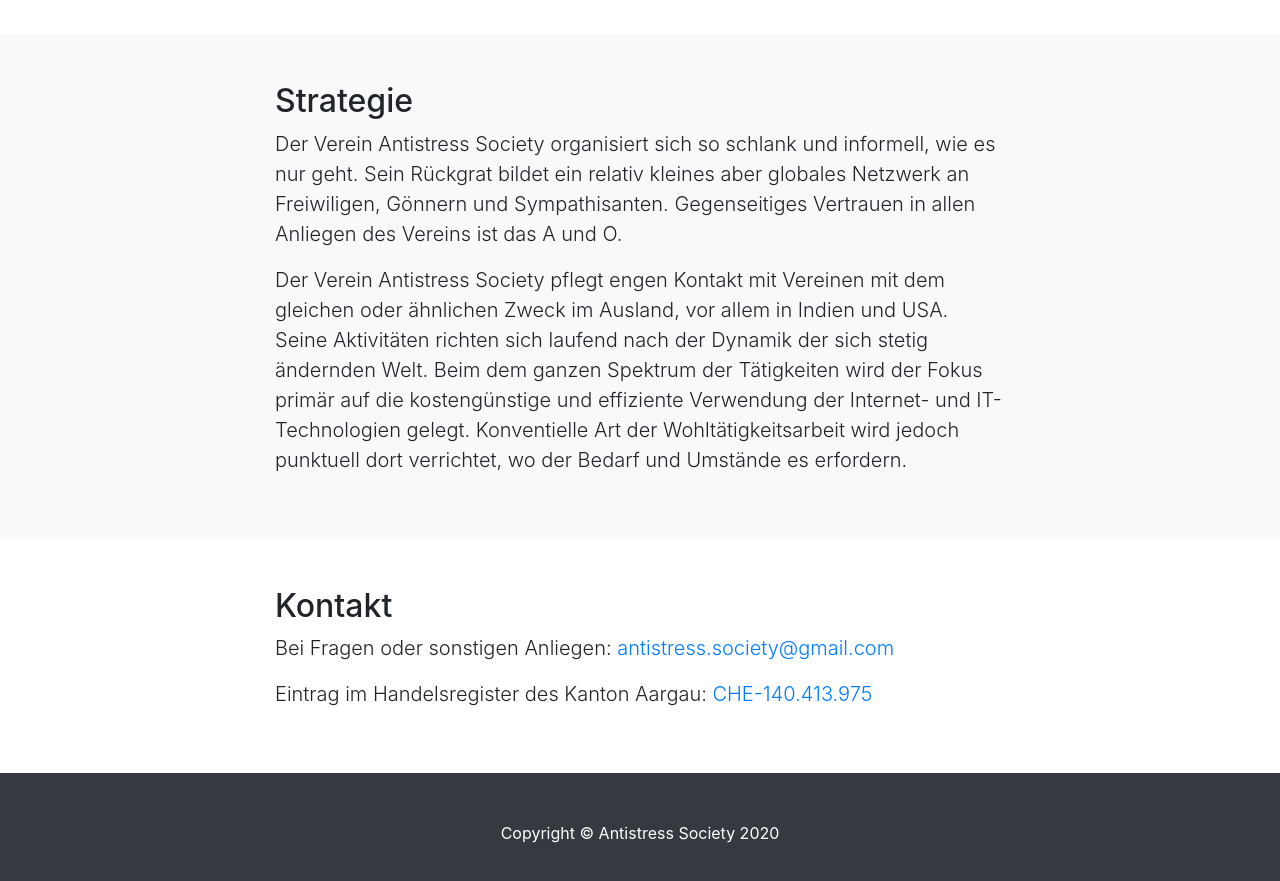
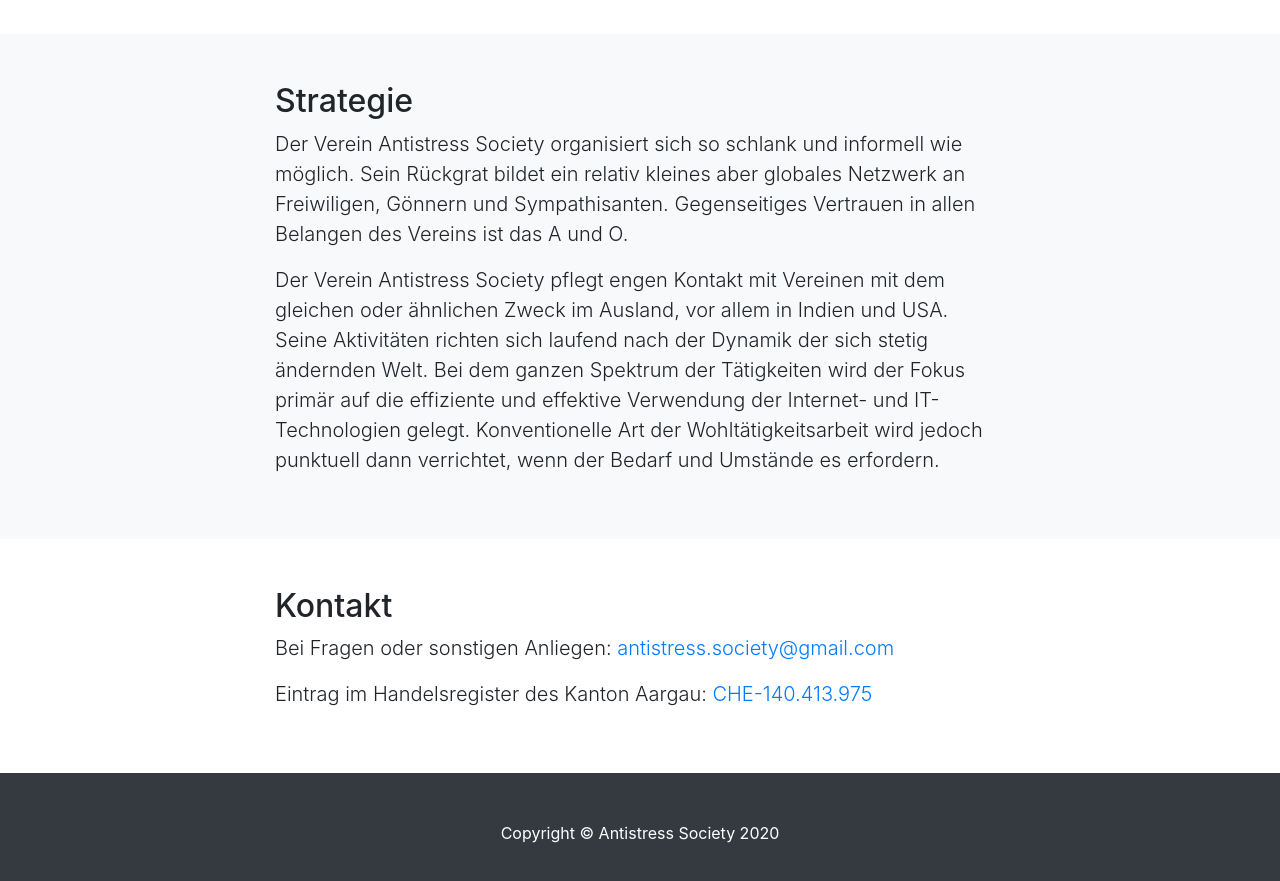
Before and after one commit to Antistress-Society/antistress-society.github.io, a website with bundled scripts: page index.html in a window 1280 px wide. Shown: the part 1220-2101 px from the top of the page. Built offline with nearby package versions, Linux system fonts and the light colour scheme.

Commit message:
fix grammar

```diff
--- a/index.html
+++ b/index.html
@@ -84,9 +84,9 @@
       <div class="row">
         <div class="col-lg-8 mx-auto">
           <h2>Strategie</h2>
-          <p class="lead">Der Verein Antistress Society organisiert sich so schlank und informell, wie es nur geht. Sein Rückgrat bildet ein relativ kleines aber globales Netzwerk an Freiwiligen, Gönnern und Sympathisanten. Gegenseitiges Vertrauen in allen Anliegen des Vereins ist das A und O.
+          <p class="lead">Der Verein Antistress Society organisiert sich so schlank und informell wie möglich. Sein Rückgrat bildet ein relativ kleines aber globales Netzwerk an Freiwiligen, Gönnern und Sympathisanten. Gegenseitiges Vertrauen in allen Belangen des Vereins ist das A und O.
           </p>
-          <p class="lead">Der Verein Antistress Society pflegt engen Kontakt mit Vereinen mit dem gleichen oder ähnlichen Zweck im Ausland, vor allem in Indien und USA. Seine Aktivitäten richten sich laufend nach der Dynamik der sich stetig ändernden Welt. Beim dem ganzen Spektrum der Tätigkeiten wird der Fokus primär auf die kostengünstige und effiziente Verwendung der Internet- und IT-Technologien gelegt. Konventielle Art der Wohltätigkeitsarbeit wird jedoch punktuell dort verrichtet, wo der Bedarf und Umstände es erfordern.</p>
+          <p class="lead">Der Verein Antistress Society pflegt engen Kontakt mit Vereinen mit dem gleichen oder ähnlichen Zweck im Ausland, vor allem in Indien und USA. Seine Aktivitäten richten sich laufend nach der Dynamik der sich stetig ändernden Welt. Bei dem ganzen Spektrum der Tätigkeiten wird der Fokus primär auf die effiziente und effektive Verwendung der Internet- und IT-Technologien gelegt. Konventionelle Art der Wohltätigkeitsarbeit wird jedoch punktuell dann verrichtet, wenn der Bedarf und Umstände es erfordern.</p>
         </div>
       </div>
     </div>
```
